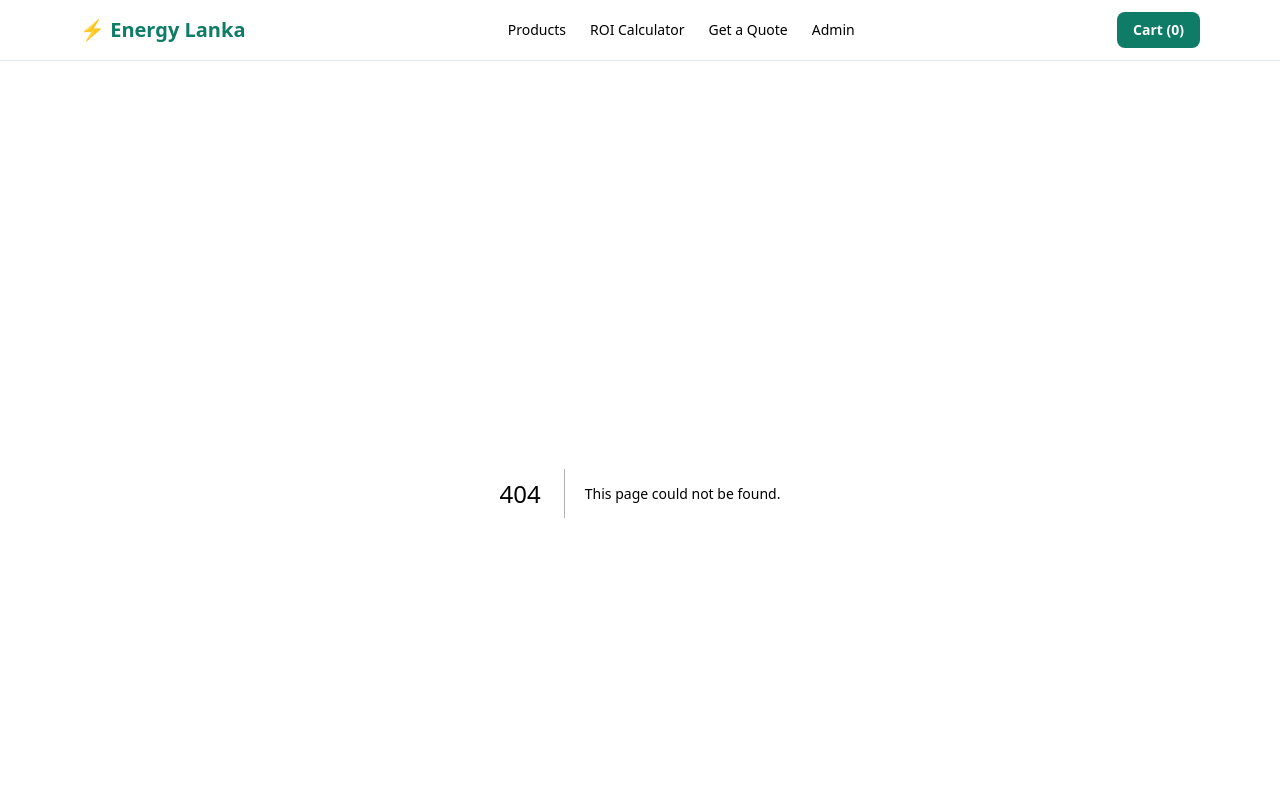
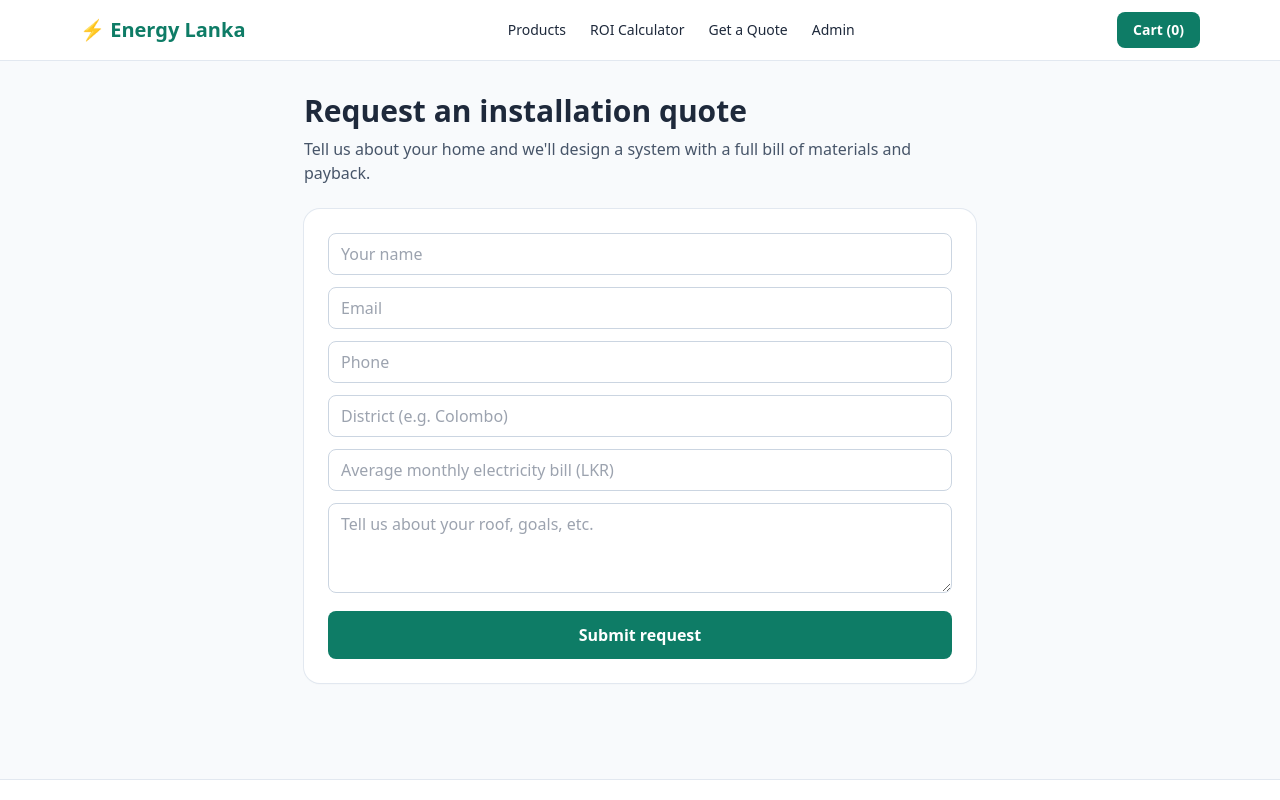
Before and after one commit to EnergyLanka/energy-lanka, a Next.js app: page /quote in a window 1280 px wide. Before the commit this address had no page. Shown: the top 800 px of the page. Built offline with nearby package versions, Linux system fonts and the light colour scheme.

Commit message:
Add QuotePage component for installation requests

```diff
--- /dev/null
+++ b/src/app/quote/page.tsx
@@ -0,0 +1,42 @@
+"use client";
+import { useState } from "react";
+
+export default function QuotePage() {
+  const [done, setDone] = useState(false);
+  const [form, setForm] = useState({ name: "", email: "", phone: "", district: "", monthlyBill: "", message: "" });
+
+  const submit = async (e: React.FormEvent) => {
+    e.preventDefault();
+    const res = await fetch("/api/quote", {
+      method: "POST",
+      headers: { "Content-Type": "application/json" },
+      body: JSON.stringify(form)
+    });
+    if (res.ok) setDone(true);
+    else alert("Something went wrong. Please try again.");
+  };
+
+  if (done) return (
+    <div className="card p-10 text-center">
+      <h1 className="text-2xl font-bold">Thank you!</h1>
+      <p className="mt-2 text-slate-600">Our team will contact you within 24 hours.</p>
+    </div>
+  );
+
+  return (
+    <div className="mx-auto max-w-2xl">
+      <h1 className="text-3xl font-bold">Request an installation quote</h1>
+      <p className="mt-2 text-slate-600">Tell us about your home and we'll design a system with a full bill of materials and payback.</p>
+
+      <form onSubmit={submit} className="card mt-6 space-y-3 p-6">
+        <input required className="input" placeholder="Your name" onChange={(e) => setForm({ ...form, name: e.target.value })} />
+        <input required type="email" className="input" placeholder="Email" onChange={(e) => setForm({ ...form, email: e.target.value })} />
+        <input required className="input" placeholder="Phone" onChange={(e) => setForm({ ...form, phone: e.target.value })} />
+        <input required className="input" placeholder="District (e.g. Colombo)" onChange={(e) => setForm({ ...form, district: e.target.value })} />
+        <input className="input" type="number" placeholder="Average monthly electricity bill (LKR)" onChange={(e) => setForm({ ...form, monthlyBill: e.target.value })} />
+        <textarea className="input" rows={3} placeholder="Tell us about your roof, goals, etc." onChange={(e) => setForm({ ...form, message: e.target.value })} />
+        <button className="btn-primary w-full">Submit request</button>
+      </form>
+    </div>
+  );
+}
```
